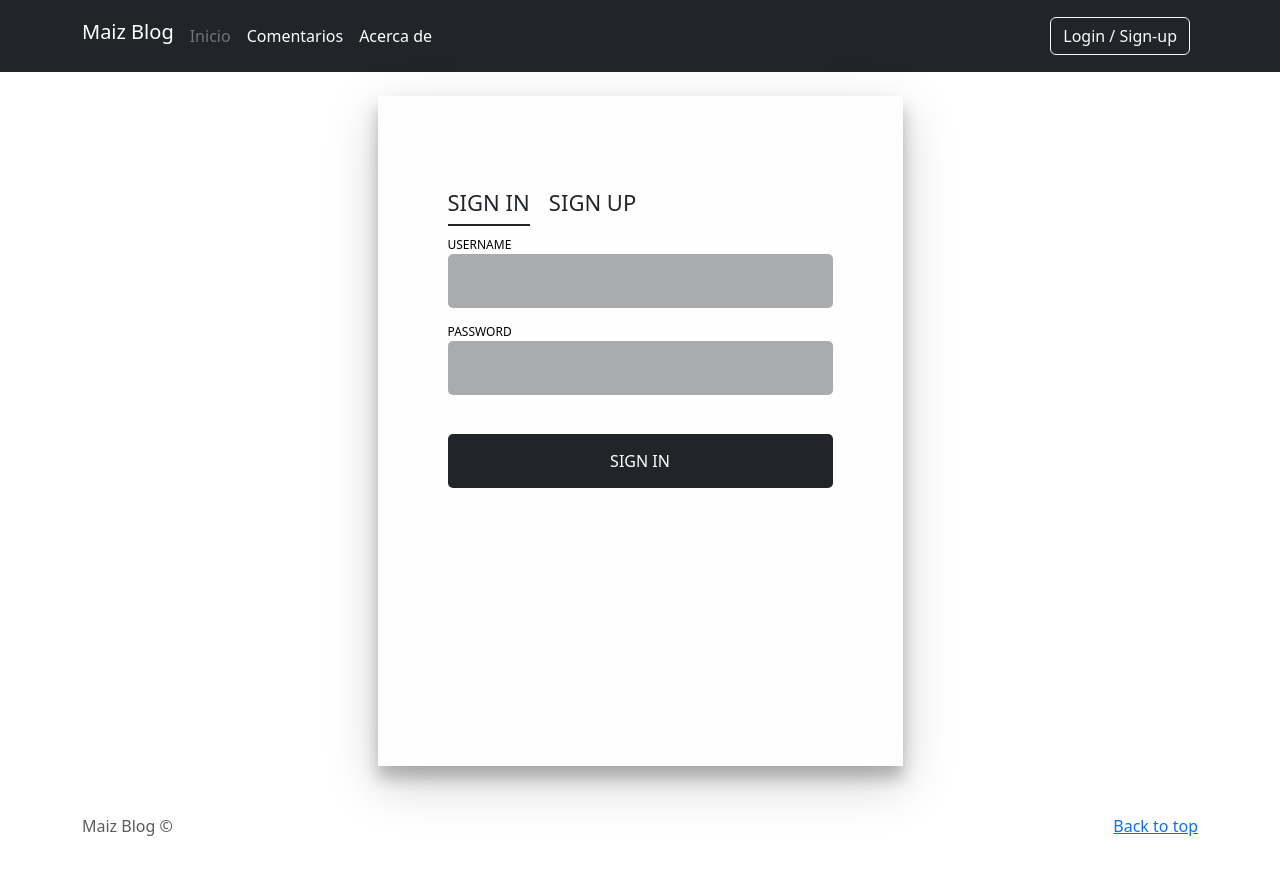
After one commit to cresb-49/PRACTICA-1-TEO1, a PHP site: page /PRACTICA-1-TEO1/PROYECTO/views/login.php in a window 1280 px wide. The commit adds this page. Run offline with PHP 8.4, Linux system fonts and the light colour scheme; some libraries are stand-ins or nearby versions.

Commit message:
recursos y rutas basicas del proyecto

```diff
--- /dev/null
+++ b/PROYECTO/css/login.css
@@ -0,0 +1,158 @@
+body{
+	margin:0;
+	color:#ffffff;
+	background:#fbfbfb;
+	font:600 16px/18px 'Open Sans',sans-serif;
+}
+*,:after,:before{box-sizing:border-box}
+.clearfix:after,.clearfix:before{content:'';display:table}
+.clearfix:after{clear:both;display:block}
+a{color:inherit;text-decoration:none}
+
+.login-wrap{
+	width:100%;
+	margin:auto;
+	max-width:525px;
+	min-height:670px;
+	position:relative;
+	background-color:#175594;
+	box-shadow:0 12px 15px 0 rgba(0,0,0,.24),0 17px 50px 0 rgba(0,0,0,.19);
+}
+.login-html{
+	width:100%;
+	height:100%;
+	position:absolute;
+	padding:90px 70px 50px 70px;
+	background:#FEFEFE;
+}
+.login-html .sign-in-htm,
+.login-html .sign-up-htm{
+	top:0;
+	left:0;
+	right:0;
+	bottom:0;
+	position:absolute;
+	transform:rotateY(180deg);
+	backface-visibility:hidden;
+	transition:all .4s linear;
+}
+.login-html .sign-in,
+.login-html .sign-up,
+.login-form .group .check{
+	display:none;
+}
+.login-html .tab,
+.login-form .group .label,
+.login-form .group .button{
+	text-transform:uppercase;
+}
+.login-html .tab{
+	font-size:22px;
+	margin-right:15px;
+	padding-bottom:5px;
+	margin:0 15px 10px 0;
+	display:inline-block;
+	border-bottom:2px solid transparent;
+}
+.login-html .sign-in:checked + .tab,
+.login-html .sign-up:checked + .tab{
+	color:#212529;
+	border-color:#212529;
+}
+.login-form{
+	min-height:345px;
+	position:relative;
+	perspective:1000px;
+	transform-style:preserve-3d;
+}
+.login-form .group{
+	margin-bottom:15px;
+}
+.login-form .group .label,
+.login-form .group .input,
+.login-form .group .button{
+	width:100%;
+	color:#fff;
+	display:block;
+}
+
+.btnlog{
+	width: 100%;
+	background: #212529;
+	color: #212529;
+}
+
+.login-form .group .input,
+.login-form .group .button{
+	border:none;
+	padding:15px 20px;
+	border-radius:5px;
+	background:#21252961;
+}
+.login-form .group input[data-type="password"]{
+	text-security:circle;
+	-webkit-text-security:circle;
+}
+.login-form .group .label{
+	color:#000;
+	font-size:12px;
+}
+.login-form .group .button{
+	background:#212529;
+}
+.login-form .group label .icon{
+	width:15px;
+	height:15px;
+	border-radius:2px;
+	position:relative;
+	display:inline-block;
+	background:rgba(255,255,255,.1);
+}
+.login-form .group label .icon:before,
+.login-form .group label .icon:after{
+	content:'';
+	width:10px;
+	height:2px;
+	background:#fff;
+	position:absolute;
+	transition:all .2s ease-in-out 0s;
+}
+.login-form .group label .icon:before{
+	left:3px;
+	width:5px;
+	bottom:6px;
+	transform:scale(0) rotate(0);
+}
+.login-form .group label .icon:after{
+	top:6px;
+	right:0;
+	transform:scale(0) rotate(0);
+}
+.login-form .group .check:checked + label{
+	color:#fff;
+}
+.login-form .group .check:checked + label .icon{
+	background:#8BC34A;
+}
+.login-form .group .check:checked + label .icon:before{
+	transform:scale(1) rotate(45deg);
+}
+.login-form .group .check:checked + label .icon:after{
+	transform:scale(1) rotate(-45deg);
+}
+.login-html .sign-in:checked + .tab + .sign-up + .tab + .login-form .sign-in-htm{
+	transform:rotate(0);
+}
+.login-html .sign-up:checked + .tab + .login-form .sign-up-htm{
+	transform:rotate(0);
+}
+
+.hr{
+	height:2px;
+	margin:60px 0 50px 0;
+	background:rgba(255,255,255,.2);
+}
+.foot-lnk{
+	text-align:center;
+  color:#8BC34A;
+}
--- /dev/null
+++ b/PROYECTO/views/footer.php
@@ -0,0 +1,13 @@
+<footer class="text-muted py-5">
+  <div class="container">
+    <p class="float-end mb-1">
+      <a href="#">Back to top</a>
+    </p>
+    <p class="mb-1">Maiz Blog &copy; </p>
+  </div>
+</footer>
+    <script src="https://cdn.jsdelivr.net/npm/bootstrap@5.3.0-alpha1/dist/js/bootstrap.bundle.min.js" integrity="sha384-w76AqPfDkMBDXo30jS1Sgez6pr3x5MlQ1ZAGC+nuZB+EYdgRZgiwxhTBTkF7CXvN" crossorigin="anonymous"></script>
+    <script src="https://ajax.googleapis.com/ajax/libs/jquery/2.1.3/jquery.min.js"></script>
+    <script src="https://maxcdn.bootstrapcdn.com/bootstrap/3.3.5/js/bootstrap.min.js"></script>
+</body>
+</html>
--- /dev/null
+++ b/PROYECTO/views/header.php
@@ -0,0 +1,29 @@
+<!DOCTYPE html>
+<html lang="en">
+<head>
+    <meta charset="UTF-8">
+    <meta http-equiv="X-UA-Compatible" content="IE=edge">
+    <meta name="viewport" content="width=device-width, initial-scale=1.0">
+    <title>Maiz Blog</title>
+    <link href="https://cdn.jsdelivr.net/npm/bootstrap@5.3.0-alpha1/dist/css/bootstrap.min.css" rel="stylesheet" integrity="sha384-GLhlTQ8iRABdZLl6O3oVMWSktQOp6b7In1Zl3/Jr59b6EGGoI1aFkw7cmDA6j6gD" crossorigin="anonymous">
+</head>
+<body>
+<header class="p-3 text-bg-dark">
+    <div class="container">
+      <div class="d-flex flex-wrap align-items-center justify-content-center justify-content-lg-start">
+        <a href="/PRACTICA-1-TEO1/PROYECTO/index.php" class="d-flex align-items-center mb-2 mb-lg-0 text-white text-decoration-none">
+          <h5 class="bi me-2">Maiz Blog</h5>
+        </a>
+
+        <ul class="nav col-12 col-lg-auto me-lg-auto mb-2 justify-content-center mb-md-0">
+          <li><a href="#" class="nav-link px-2 text-secondary">Inicio</a></li>
+          <li><a href="#" class="nav-link px-2 text-white">Comentarios</a></li>
+          <li><a href="#" class="nav-link px-2 text-white">Acerca de</a></li>
+        </ul>
+
+        <div class="text-end">
+          <a type="button" href="/PRACTICA-1-TEO1/PROYECTO/views/login.php" class="btn btn-outline-light me-2">Login / Sign-up</a>
+        </div>
+      </div>
+    </div>
+</header>
--- /dev/null
+++ b/PROYECTO/views/login.php
@@ -0,0 +1,68 @@
+<!DOCTYPE html>
+<html lang="en">
+<head>
+    <meta charset="UTF-8">
+    <meta http-equiv="X-UA-Compatible" content="IE=edge">
+    <meta name="viewport" content="width=device-width, initial-scale=1.0">
+    <title>Login / Sign-up</title>
+    <link rel="stylesheet" href="http://localhost/PRACTICA-1-TEO1/PROYECTO/css/login.css">
+</head>
+
+<?php
+require('../views/header.php');
+?>
+<body>
+<br>
+<div class="login-wrap">
+	<div class="login-html">
+		<input id="tab-1" type="radio" name="tab" class="sign-in" checked><label for="tab-1" class="tab">Sign In</label>
+		<input id="tab-2" type="radio" name="tab" class="sign-up"><label for="tab-2" class="tab">Sign Up</label>
+		<div class="login-form">
+			<div  class="sign-in-htm">
+				<div class="group">
+					<label for="user" class="label">Username</label>
+					<input id="user" type="text" class="input">
+				</div>
+				<div class="group">
+					<label for="pass" class="label">Password</label>
+					<input id="pass" type="password" class="input" data-type="password">
+				</div>
+				<br>
+				<div class="group">
+					<button type="submit" class="button btn btn-dark">Sign In</button>
+				</div>
+				<div class="hr"></div>
+			</div>
+			<div class="sign-up-htm">
+				<div class="group">
+					<label for="pass" class="label">Nombre</label>
+					<input id="pass" type="text" class="input">
+				</div>
+				<div class="group">
+					<label for="user" class="label">Username</label>
+					<input id="user" type="text" class="input">
+				</div>
+				<div class="group">
+					<label for="pass" class="label">Password</label>
+					<input id="pass" type="password" class="input" data-type="password">
+				</div>
+				<div class="group">
+					<label for="pass" class="label">Repeat Password</label>
+					<input id="pass" type="password" class="input" data-type="password">
+				</div>
+				<div class="group">
+					<button type="submit" class="button btn btn-dark">Sign Up</button>
+				</div>
+				<div class="hr"></div>
+			</div>
+        </div>
+	</div>
+</div>
+</body>
+
+<?PHP
+    require('../views/footer.php');
+?>
+
+
+</html>
```
Also changed, not shown: PROYECTO/css/comentarios.css (added, +75 -0 lines), PROYECTO/index.php (+5 -17 lines), PROYECTO/views/V_verContenido.php (added, +125 -0 lines), PROYECTO/views/V_verUsuarios.php (+11 -17 lines), PROYECTO/views/v_verContenidoAlimentacion.php (added, +68 -0 lines), PROYECTO/views/v_verContenidoCombustible.php (added, +68 -0 lines), PROYECTO/views/v_verContenidoCultura.php (added, +68 -0 lines), PROYECTO/resources/maiizCultura.jpg (added), PROYECTO/resources/maizAlimentos.jpg (added), PROYECTO/resources/maizCombustible.jpg (added), PROYECTO/resources/maízMateriaPrima.jpg (added).
